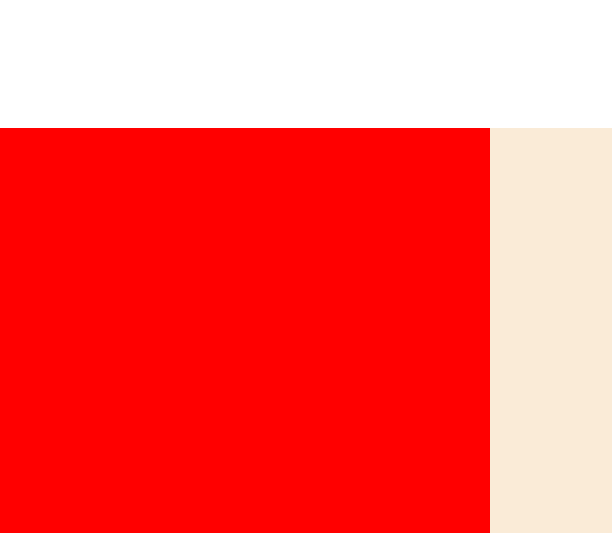
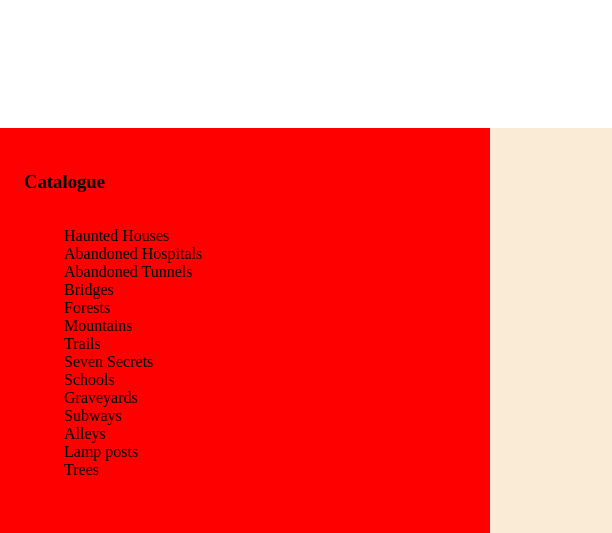
Before and after one commit to Raj-Pix-C/scrimba-course, a browser extension: page node/spooky-site/public/index.html in a window 1280 px wide. Shown: the top 533 px of the page, 0-612 px from the left. Drawn offline with Linux system fonts and the light colour scheme.

Commit message:
Catalogue fields addition in aside within body-container

```diff
--- a/node/spooky-site/public/index.css
+++ b/node/spooky-site/public/index.css
@@ -49,18 +49,21 @@ body {
 .body-container {
     display: grid;
     grid-template-columns: 1fr 1.61fr;
-
+    height: 100%;
 }
 
 .categories {
     display: flex;
-    flex-direction: row;
-    justify-content: left;
-    height: 100%;
+    flex-direction: column;
     background-color: red;
     color: black;
     position: sticky;
     margin: 0;
+    padding: 24px;
+}
+
+ul {
+    list-style-type: none;
 }
 
 .main-arti {
--- a/node/spooky-site/public/index.html
+++ b/node/spooky-site/public/index.html
@@ -15,7 +15,32 @@
             </div>
             <div class="navbar"></div>
             <div class="body-container">
-                <aside class="categories"></aside>
+                <aside class="categories">
+                    <h3>
+                        Catalogue
+                    </h3>
+
+                    <ul id="catalogue">
+                        <!-- <li>Ghosts</li>
+                        <li>Aliens</li>
+                        <li>SCPs</li> -->
+                        <li>Haunted Houses</li>
+                        <li>Abandoned Hospitals</li>
+                        <li>Abandoned Tunnels</li>
+                        <li>Bridges</li>
+                        <li>Forests</li>
+                        <li>Mountains</li>
+                        <li>Trails</li>
+                        <li>Seven Secrets</li>
+                        <li>Schools</li>
+                        <li>Graveyards</li>
+                        <li>Subways</li>
+                        <li>Alleys</li>
+                        <li>Lamp posts</li>
+                        <li>Trees</li>
+
+                    </ul>
+                </aside>
                 <main>
                     <article class="main-arti">
                         <div id="photo-card">
```
